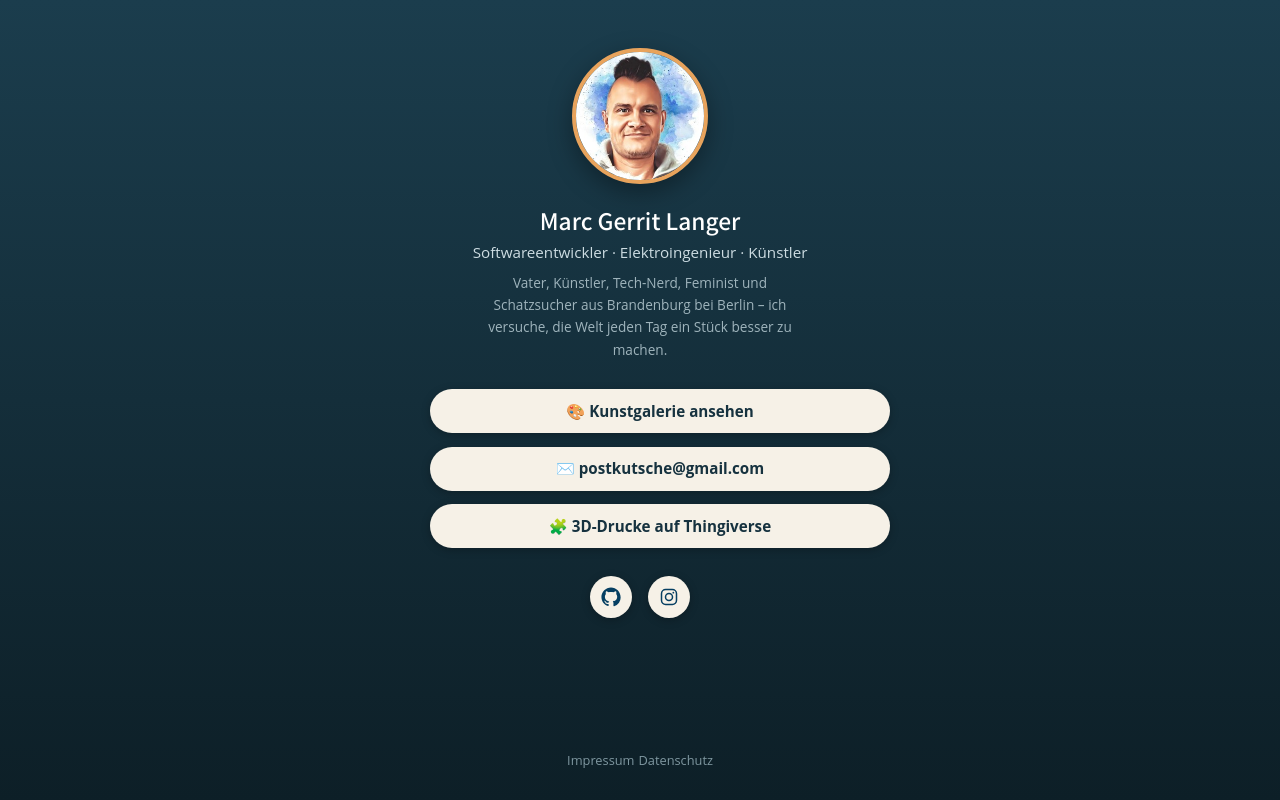
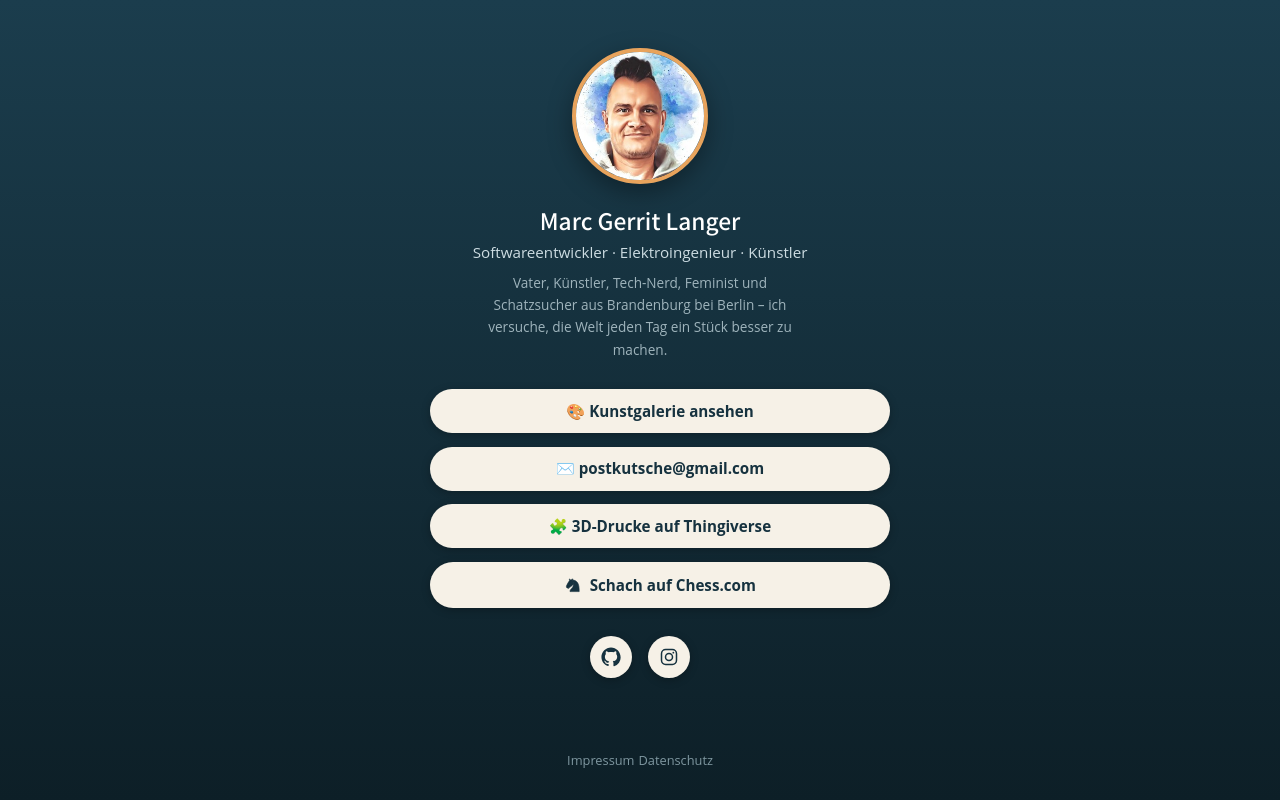
Before and after one commit to revolvermann76/revolvermann76.github.io, an Eleventy site: page src/index.md in a window 1280 px wide. Built offline with nearby package versions, Linux system fonts and the light colour scheme; Eleventy itself is replaced by a stand-in of ours; files that its build step writes are made by us from their sources; a web font is replaced by a local one.

Commit message:
feat(cardview): Chess.com-Button und externe Icon-Dateien ergänzen
- Button "Schach auf Chess.com" mit Link zum chess.com-Profil hinzugefügt
- GitHub-, Instagram- und neues Schach-Springer-Icon als separate SVG-Dateien unter src/assets/icons/ ausgelagert (statt inline)
- Schach-Springer-Icon durch Cburnett-Symbol von Wikimedia Commons ersetzt (Quelle/Lizenz als Kommentar in der Datei vermerkt)
- CSS für Icon-Ausrichtung in Buttons (.cardview-btn-icon, .cardview-icon) und img-Selektoren für Social-Icons ergänzt

Co-Authored-By: Claude Sonnet 5 <noreply@anthropic.com>

```diff
--- a/src/assets/css/cardview.css
+++ b/src/assets/css/cardview.css
@@ -135,6 +135,19 @@ body.legal main a:hover {
     transform: translateY(-2px);
 }
 
+.cardview-btn-icon {
+    display: flex;
+    align-items: center;
+    justify-content: center;
+    gap: 0.5rem;
+}
+
+.cardview-icon {
+    width: 1.1rem;
+    height: 1.1rem;
+    flex-shrink: 0;
+}
+
 .cardview-socials {
     display: flex;
     gap: 1rem;
@@ -158,7 +171,7 @@ body.legal main a:hover {
     transform: translateY(-2px);
 }
 
-.cardview-social svg {
+.cardview-social img {
     width: 20px;
     height: 20px;
 }
--- a/src/index.md
+++ b/src/index.md
@@ -8,24 +8,24 @@ bodyClass: cardview
   <img class="cardview-avatar" src="images/ich.jpg" alt="Marc Gerrit Langer" />
   <h1 class="cardview-name">Marc Gerrit Langer</h1>
   <p class="cardview-tagline">Softwareentwickler &middot; Elektroingenieur &middot; K&uuml;nstler</p>
-  <p class="cardview-bio">Vater, Künstler, Tech-Nerd, Feminist und Schatzsucher aus Brandenburg bei Berlin &ndash; ich versuche, die Welt jeden Tag ein St&uuml;ck besser zu machen.</p>
+  <p class="cardview-bio">Vater, K&uuml;nstler, Tech-Nerd, Feminist und Schatzsucher aus Brandenburg bei Berlin &ndash; ich versuche, die Welt jeden Tag ein St&uuml;ck besser zu machen.</p>
 
   <div class="cardview-links">
     <a class="cardview-btn" href="https://revolvermann76.github.io/marc-gerrit-artist/">🎨 Kunstgalerie ansehen</a>
     <a class="cardview-btn" href="mailto:postkutsche@gmail.com">✉️ postkutsche@gmail.com</a>
     <a class="cardview-btn" href="https://www.thingiverse.com/revolvermann76/">🧩 3D-Drucke auf Thingiverse</a>
+    <a class="cardview-btn cardview-btn-icon" href="https://www.chess.com/member/revolvermann76" target="_blank" rel="noopener">
+      <img class="cardview-icon" src="assets/icons/chess-knight.svg" alt="" aria-hidden="true" />
+      Schach auf Chess.com
+    </a>
   </div>
 
   <div class="cardview-socials">
     <a class="cardview-social" href="https://github.com/revolvermann76" aria-label="GitHub" target="_blank" rel="noopener">
-      <svg viewBox="0 0 24 24" fill="currentColor" aria-hidden="true"><path d="M12 .5C5.73.5.5 5.73.5 12c0 5.09 3.29 9.4 7.86 10.93.58.1.79-.25.79-.56 0-.27-.01-1.17-.02-2.12-3.2.7-3.88-1.36-3.88-1.36-.53-1.34-1.29-1.7-1.29-1.7-1.05-.72.08-.7.08-.7 1.17.08 1.78 1.2 1.78 1.2 1.03 1.77 2.71 1.26 3.37.96.1-.75.4-1.26.73-1.55-2.55-.29-5.24-1.28-5.24-5.7 0-1.26.45-2.29 1.19-3.1-.12-.29-.52-1.46.11-3.05 0 0 .97-.31 3.18 1.18.92-.26 1.91-.39 2.89-.39.98 0 1.97.13 2.89.39 2.21-1.49 3.18-1.18 3.18-1.18.63 1.59.23 2.76.11 3.05.74.81 1.19 1.84 1.19 3.1 0 4.43-2.69 5.41-5.25 5.69.41.36.78 1.08.78 2.17 0 1.57-.01 2.83-.01 3.22 0 .31.21.67.8.56A10.51 10.51 0 0 0 23.5 12C23.5 5.73 18.27.5 12 .5Z"/></svg>
+      <img src="assets/icons/github.svg" alt="" aria-hidden="true" />
     </a>
     <a class="cardview-social" href="https://www.instagram.com/marc_gerrit/" aria-label="Instagram" target="_blank" rel="noopener">
-      <svg viewBox="0 0 24 24" fill="none" stroke="currentColor" stroke-width="1.8" aria-hidden="true">
-        <rect x="3" y="3" width="18" height="18" rx="5"/>
-        <circle cx="12" cy="12" r="4.2"/>
-        <circle cx="17.2" cy="6.8" r="1.1" fill="currentColor" stroke="none"/>
-      </svg>
+      <img src="assets/icons/instagram.svg" alt="" aria-hidden="true" />
     </a>
   </div>
 </div>
```
Also changed, not shown: src/assets/icons/chess-knight.svg (added), src/assets/icons/github.svg (added), src/assets/icons/instagram.svg (added).
